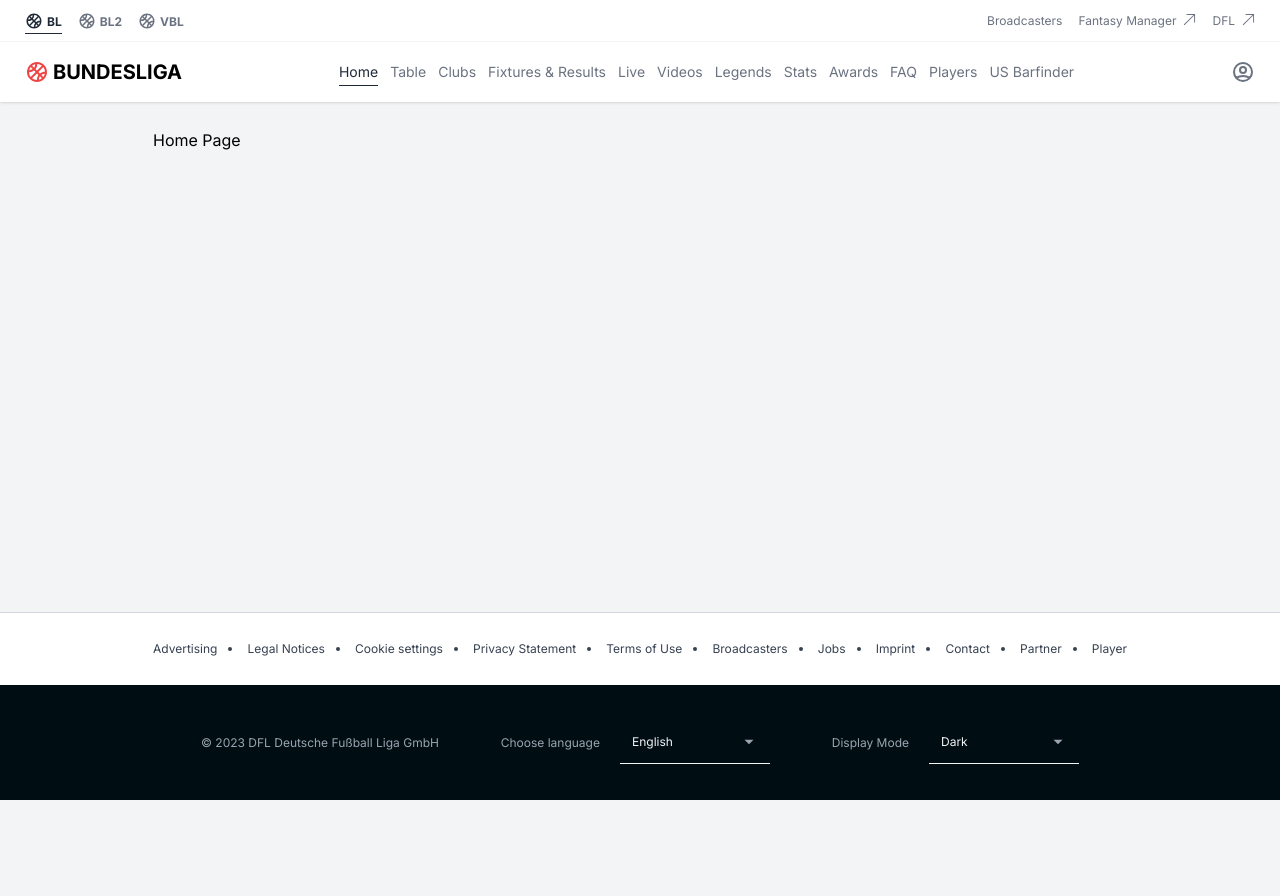
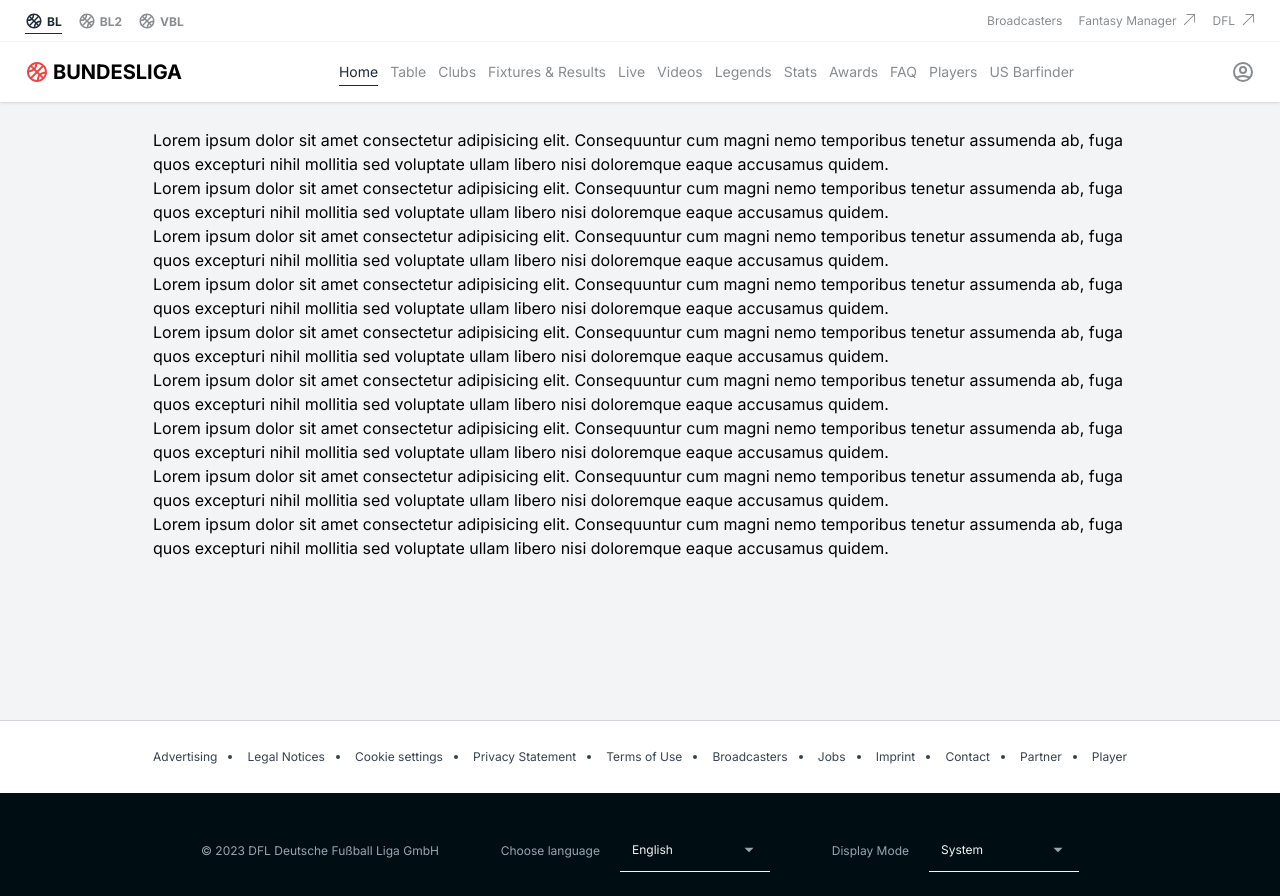
Before and after one commit to bleach7/bundesliga-clone, a Next.js app: page / in a window 1280 px wide. Shown: the top 896 px of the page. Before the commit the page ends 800 px from the top, so only its background shows below. Built offline with nearby package versions, Linux system fonts and the light colour scheme.

Commit message:
feat: add dark mode, fix sticky header

```diff
--- a/components/ui/PublicFooter/PublicFooter.tsx
+++ b/components/ui/PublicFooter/PublicFooter.tsx
@@ -1,13 +1,9 @@
 import { FOOTER_NAV_LINKS } from "@/constants";
+import { useTheme } from "next-themes";
 import Link from "next/link";
-import { useMemo, useState } from "react";
+import { useEffect, useMemo, useState } from "react";
 import { Container } from "../Container";
 import { Select } from "../Select";
-
-const THEMES = [
-  { id: "dark", name: "Dark" },
-  { id: "light", name: "Light" },
-];
 
 const LANGS = [
   { id: "en", name: "English" },
@@ -15,16 +11,26 @@ const LANGS = [
 ];
 
 export const PublicFooter = () => {
-  const [selectedTheme, setSelectedTheme] = useState(THEMES[0]);
   const [selectedLang, setSelectedLang] = useState(LANGS[0]);
+  const {
+    theme: nextTheme,
+    setTheme: setNextThemes,
+    themes: nextThemes,
+  } = useTheme();
+  const year = useMemo(() => new Date().getFullYear(), []);
+  const [theme, setTheme] = useState<any>();
+  const [themes, setThemes] = useState<any>();
 
-  const year = useMemo(() => new Date().getFullYear(), []);
+  useEffect(() => {
+    setTheme(nextTheme);
+    setThemes(nextThemes);
+  }, [nextTheme, nextThemes]);
 
   return (
     <footer className="text-xs">
-      <div className="border-t border-gray-300 bg-white">
+      <div className="border-t border-gray-300 bg-white dark:border-[#64686c] dark:bg-[#191e24]">
         <Container>
-          <ul className="flex items-center justify-between py-7 text-gray-700">
+          <ul className="flex items-center justify-between py-7 text-gray-700 dark:text-[#c9cccf]">
             {FOOTER_NAV_LINKS.map((link, i) => (
               <li
                 key={i}
@@ -50,11 +56,9 @@ export const PublicFooter = () => {
             </div>
             <div className="flex items-center gap-x-5">
               <p>Display Mode</p>
-              <Select
-                items={THEMES}
-                value={selectedTheme}
-                onChange={setSelectedTheme}
-              />
+              {theme && (
+                <Select items={themes} value={theme} onChange={setNextThemes} />
+              )}
             </div>
           </div>
         </Container>
--- a/components/ui/PublicHeader/PublicHeader.tsx
+++ b/components/ui/PublicHeader/PublicHeader.tsx
@@ -24,15 +24,19 @@ export const PublicHeader = () => {
       `${headerTopHeight}px`
     );
 
+    let lastScroll = 0;
+
     const headerSticky = () => {
+      const currentScroll = window.pageYOffset;
+
       if (header) {
-        if (window.scrollY > 0) {
+        if (currentScroll > lastScroll) {
           header.classList.add("-translate-y-[var(--header-top-height)]");
+        } else {
+          header.classList.remove("-translate-y-[var(--header-top-height)]");
         }
 
-        if (window.scrollY === 0) {
-          header.classList.remove("-translate-y-[var(--header-top-height)]");
-        }
+        lastScroll = currentScroll;
       }
     };
 
@@ -44,11 +48,11 @@ export const PublicHeader = () => {
   return (
     <header
       id="header"
-      className="fixed top-0 left-0 z-10 w-full bg-white text-sm text-gray-500 shadow transition-transform duration-300 ease-in-out"
+      className="fixed top-0 left-0 z-10 w-full bg-white text-sm text-[#888c90] shadow transition-transform duration-300 ease-in-out dark:bg-[#34383c]"
     >
       <div
         id="header-top"
-        className="relative text-xs before:absolute before:bottom-0 before:left-0 before:h-[1px] before:w-full before:bg-gray-100 before:content-[''] "
+        className="relative text-xs before:absolute before:bottom-0 before:left-0 before:h-[1px] before:w-full before:bg-gray-100 before:content-['']"
       >
         <Container width="secondary">
           <div className="flex items-center justify-between py-3">
@@ -56,7 +60,7 @@ export const PublicHeader = () => {
               <li>
                 <Link
                   href="#"
-                  className="relative grid grid-cols-[18px_1fr] items-end gap-x-1 text-gray-800 before:absolute before:-bottom-1 before:left-0 before:h-[1px] before:w-full before:bg-gray-800 before:content-['']"
+                  className="relative grid grid-cols-[18px_1fr] items-end gap-x-1 text-gray-800 transition-colors duration-300 ease-in-out before:absolute before:-bottom-1 before:left-0 before:h-[1px] before:w-full before:bg-gray-800 before:content-[''] dark:text-gray-100 dark:before:bg-gray-100"
                 >
                   <BasketballIcon className="h-auto w-full" />
                   <p>BL</p>
@@ -65,7 +69,7 @@ export const PublicHeader = () => {
               <li>
                 <Link
                   href="#"
-                  className="grid grid-cols-[18px_1fr] items-end gap-x-1"
+                  className="grid grid-cols-[18px_1fr] items-end gap-x-1 transition-colors duration-300 ease-in-out hover:text-gray-800 dark:hover:text-gray-100"
                 >
                   <BasketballIcon className="h-auto w-full" />
                   <p>BL2</p>
@@ -74,7 +78,7 @@ export const PublicHeader = () => {
               <li>
                 <Link
                   href="#"
-                  className="grid grid-cols-[18px_1fr] items-end gap-x-1"
+                  className="grid grid-cols-[18px_1fr] items-end gap-x-1 transition-colors duration-300 ease-in-out hover:text-gray-800 dark:hover:text-gray-100"
                 >
                   <BasketballIcon className="h-auto w-full" />
                   <p>VBL</p>
@@ -85,7 +89,7 @@ export const PublicHeader = () => {
               <li>
                 <Link
                   href="#"
-                  className="transition-colors duration-300 ease-in-out hover:text-gray-800"
+                  className="transition-colors duration-300 ease-in-out hover:text-gray-800 dark:hover:text-gray-100"
                 >
                   <p>Broadcasters</p>
                 </Link>
@@ -93,7 +97,7 @@ export const PublicHeader = () => {
               <li>
                 <Link
                   href="#"
-                  className="grid grid-cols-[1fr_16px] items-center gap-x-1 transition-colors duration-300 ease-in-out hover:text-gray-800"
+                  className="grid grid-cols-[1fr_16px] items-center gap-x-1 transition-colors duration-300 ease-in-out hover:text-gray-800 dark:hover:text-gray-100"
                 >
                   <p>Fantasy Manager</p>
                   <ArrowSolidTopRightIcon className="h-auto w-full self-end" />
@@ -102,7 +106,7 @@ export const PublicHeader = () => {
               <li>
                 <Link
                   href="#"
-                  className="grid grid-cols-[1fr_16px] items-center gap-x-1 transition-colors duration-300 ease-in-out hover:text-gray-800"
+                  className="grid grid-cols-[1fr_16px] items-center gap-x-1 transition-colors duration-300 ease-in-out hover:text-gray-800 dark:hover:text-gray-100"
                 >
                   <p>DFL</p>
                   <ArrowSolidTopRightIcon className="h-auto w-full self-end" />
@@ -120,20 +124,20 @@ export const PublicHeader = () => {
               className="grid grid-cols-[24px_1fr] items-center gap-x-1"
             >
               <BasketballIcon className="h-auto w-full text-red-500" />
-              <p className="text-xl font-bold uppercase text-black">
+              <p className="text-xl font-bold uppercase text-black dark:text-white">
                 Bundesliga
               </p>
             </Link>
             <nav>
-              <ul className="flex items-center gap-x-3">
+              <ul className="flex items-center gap-x-3 text-[#888c90]">
                 {HEADER_NAV_LINKS.map((link, i) => (
                   <li key={i}>
                     <Link
                       href={link.path}
                       className={classNames(
-                        "inline-block transition-colors duration-300 ease-in-out hover:text-gray-800",
+                        "inline-block transition-colors duration-300 ease-in-out hover:text-gray-800 dark:hover:text-gray-100",
                         {
-                          ["relative text-gray-800 before:absolute before:-bottom-1 before:left-0 before:h-[1px] before:w-full before:bg-gray-800 before:content-['']"]:
+                          ["relative text-gray-800 before:absolute before:-bottom-1 before:left-0 before:h-[1px] before:w-full before:bg-gray-800 before:transition-colors before:duration-300 before:ease-in-out before:content-[''] dark:text-gray-100 dark:before:bg-gray-100"]:
                             router.pathname === link.path ||
                             router.asPath == link.path,
                         }
@@ -146,7 +150,7 @@ export const PublicHeader = () => {
               </ul>
             </nav>
             <Link href="#">
-              <UserIcon className="h-auto w-6 transition-colors duration-300 ease-in-out hover:text-gray-800" />
+              <UserIcon className="h-auto w-6 transition-colors duration-300 ease-in-out hover:text-gray-800 dark:hover:text-gray-100" />
             </Link>
           </div>
         </Container>
--- a/constants/index.ts
+++ b/constants/index.ts
@@ -1,2 +1,3 @@
 export * from "./footer-nav-links.constant";
 export * from "./header-nav-links.constant";
+export * from "./theme.constant";
--- /dev/null
+++ b/constants/theme.constant.ts
@@ -0,0 +1,4 @@
+export const THEMES = [
+  { id: "dark", name: "Dark" },
+  { id: "light", name: "Light" },
+];
--- /dev/null
+++ b/contexts/Theme.context.tsx
@@ -0,0 +1,10 @@
+import { ThemeProvider as Provider } from "next-themes";
+import { PropsWithChildren } from "react";
+
+export const ThemeProvider = ({ children }: PropsWithChildren) => {
+  return (
+    <Provider defaultTheme="system" attribute="class">
+      {children}
+    </Provider>
+  );
+};
--- /dev/null
+++ b/contexts/index.ts
@@ -0,0 +1 @@
+export * from "./Theme.context";
--- a/layouts/PublicLayout/PublicLayout.tsx
+++ b/layouts/PublicLayout/PublicLayout.tsx
@@ -5,7 +5,7 @@ export const PublicLayout = ({ children }: IPublicLayout) => {
   return (
     <>
       <PublicHeader />
-      <main className="flex-auto pt-32">{children}</main>
+      <main className="flex-auto pt-32 pb-40">{children}</main>
       <PublicFooter />
     </>
   );
--- a/package.json
+++ b/package.json
@@ -15,8 +15,8 @@
     "@types/react": "18.0.28",
     "@types/react-dom": "18.0.11",
     "classnames": "^2.3.2",
-    "eslint-config-next": "13.2.1",
     "next": "13.2.1",
+    "next-themes": "^0.2.1",
     "react": "18.2.0",
     "react-dom": "18.2.0",
     "react-icons": "^4.7.1",
@@ -27,6 +27,7 @@
     "@typescript-eslint/parser": "^5.53.0",
     "autoprefixer": "^10.4.13",
     "eslint": "8.35.0",
+    "eslint-config-next": "^13.2.1",
     "eslint-config-prettier": "^8.6.0",
     "eslint-plugin-prettier": "^4.2.1",
     "eslint-plugin-react": "^7.32.2",
--- a/pages/_app.tsx
+++ b/pages/_app.tsx
@@ -1,3 +1,4 @@
+import { ThemeProvider } from "@/contexts";
 import "@/styles/globals.css";
 import "@fontsource/inter/400.css";
 import "@fontsource/inter/700.css";
@@ -13,7 +14,9 @@ export default function App({ Component, pageProps }: AppProps) {
         <meta name="viewport" content="width=device-width, initial-scale=1" />
         <link rel="icon" href="/favicon.ico" />
       </Head>
-      <Component {...pageProps} />
+      <ThemeProvider>
+        <Component {...pageProps} />
+      </ThemeProvider>
     </>
   );
 }
--- a/pages/index.tsx
+++ b/pages/index.tsx
@@ -6,7 +6,60 @@ const Home = () => {
     <PublicLayout>
       <section>
         <Container width="primary">
-          <h1>Home Page</h1>
+          <p>
+            Lorem ipsum dolor sit amet consectetur adipisicing elit.
+            Consequuntur cum magni nemo temporibus tenetur assumenda ab, fuga
+            quos excepturi nihil mollitia sed voluptate ullam libero nisi
+            doloremque eaque accusamus quidem.
+          </p>
+          <p>
+            Lorem ipsum dolor sit amet consectetur adipisicing elit.
+            Consequuntur cum magni nemo temporibus tenetur assumenda ab, fuga
+            quos excepturi nihil mollitia sed voluptate ullam libero nisi
+            doloremque eaque accusamus quidem.
+          </p>
+          <p>
+            Lorem ipsum dolor sit amet consectetur adipisicing elit.
+            Consequuntur cum magni nemo temporibus tenetur assumenda ab, fuga
+            quos excepturi nihil mollitia sed voluptate ullam libero nisi
+            doloremque eaque accusamus quidem.
+          </p>
+          <p>
+            Lorem ipsum dolor sit amet consectetur adipisicing elit.
+            Consequuntur cum magni nemo temporibus tenetur assumenda ab, fuga
+            quos excepturi nihil mollitia sed voluptate ullam libero nisi
+            doloremque eaque accusamus quidem.
+          </p>
+          <p>
+            Lorem ipsum dolor sit amet consectetur adipisicing elit.
+            Consequuntur cum magni nemo temporibus tenetur assumenda ab, fuga
+            quos excepturi nihil mollitia sed voluptate ullam libero nisi
+            doloremque eaque accusamus quidem.
+          </p>
+          <p>
+            Lorem ipsum dolor sit amet consectetur adipisicing elit.
+            Consequuntur cum magni nemo temporibus tenetur assumenda ab, fuga
+            quos excepturi nihil mollitia sed voluptate ullam libero nisi
+            doloremque eaque accusamus quidem.
+          </p>
+          <p>
+            Lorem ipsum dolor sit amet consectetur adipisicing elit.
+            Consequuntur cum magni nemo temporibus tenetur assumenda ab, fuga
+            quos excepturi nihil mollitia sed voluptate ullam libero nisi
+            doloremque eaque accusamus quidem.
+          </p>
+          <p>
+            Lorem ipsum dolor sit amet consectetur adipisicing elit.
+            Consequuntur cum magni nemo temporibus tenetur assumenda ab, fuga
+            quos excepturi nihil mollitia sed voluptate ullam libero nisi
+            doloremque eaque accusamus quidem.
+          </p>
+          <p>
+            Lorem ipsum dolor sit amet consectetur adipisicing elit.
+            Consequuntur cum magni nemo temporibus tenetur assumenda ab, fuga
+            quos excepturi nihil mollitia sed voluptate ullam libero nisi
+            doloremque eaque accusamus quidem.
+          </p>
         </Container>
       </section>
     </PublicLayout>
--- a/styles/globals.css
+++ b/styles/globals.css
@@ -3,7 +3,7 @@
 @tailwind utilities;
 
 *::selection {
-  @apply bg-black text-white;
+  @apply bg-red-500 text-white;
 }
 
 html {
@@ -28,7 +28,7 @@ body {
 }
 
 body {
-  @apply bg-gray-100 font-inter text-base font-normal text-black;
+  @apply bg-gray-100 font-inter text-base font-normal text-black dark:bg-[#000e14] dark:text-[#c9cccf];
 }
 
 #__next {
--- a/tailwind.config.js
+++ b/tailwind.config.js
@@ -5,6 +5,7 @@ module.exports = {
     "./pages/**/*.{js,ts,jsx,tsx}",
     "./components/**/*.{js,ts,jsx,tsx}",
   ],
+  darkMode: "class",
   theme: {
     container: {
       center: true,
```
Also changed, not shown: 1 other file (tests, documents, lock files or other folders).
